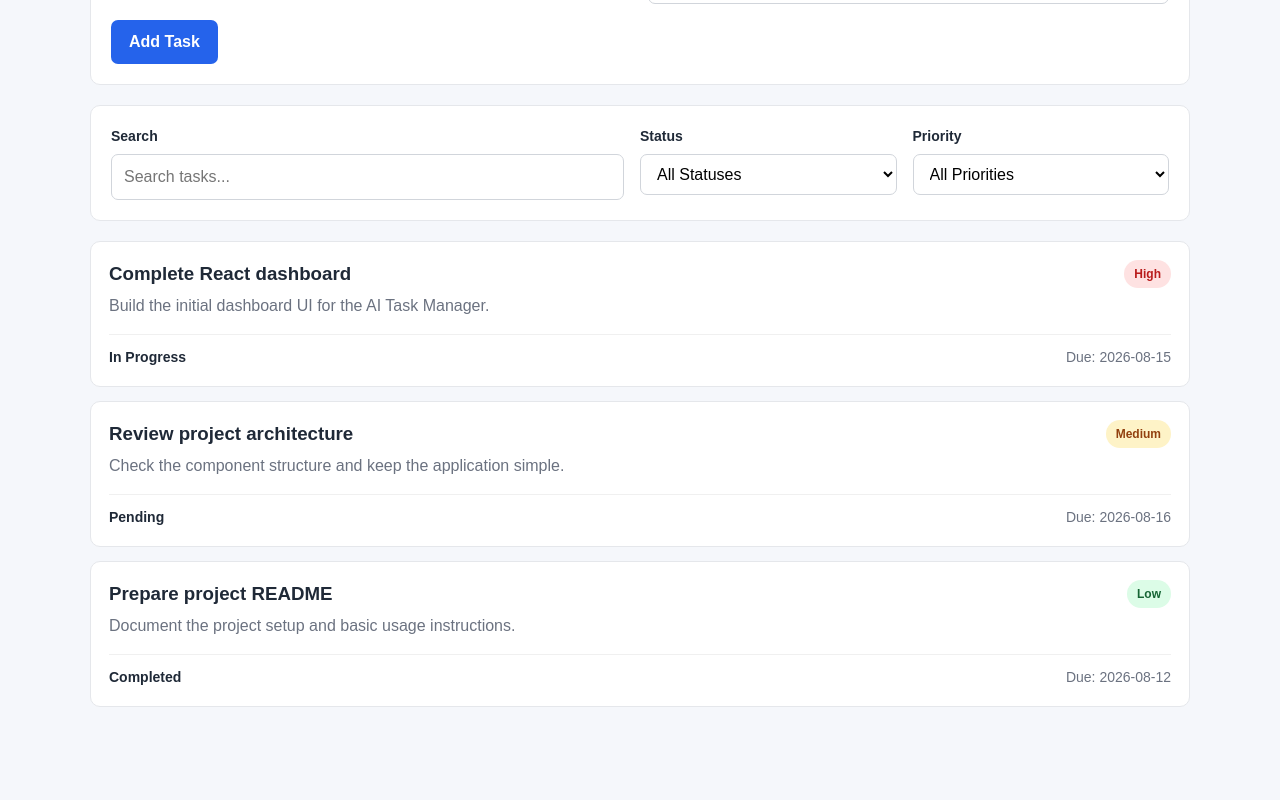
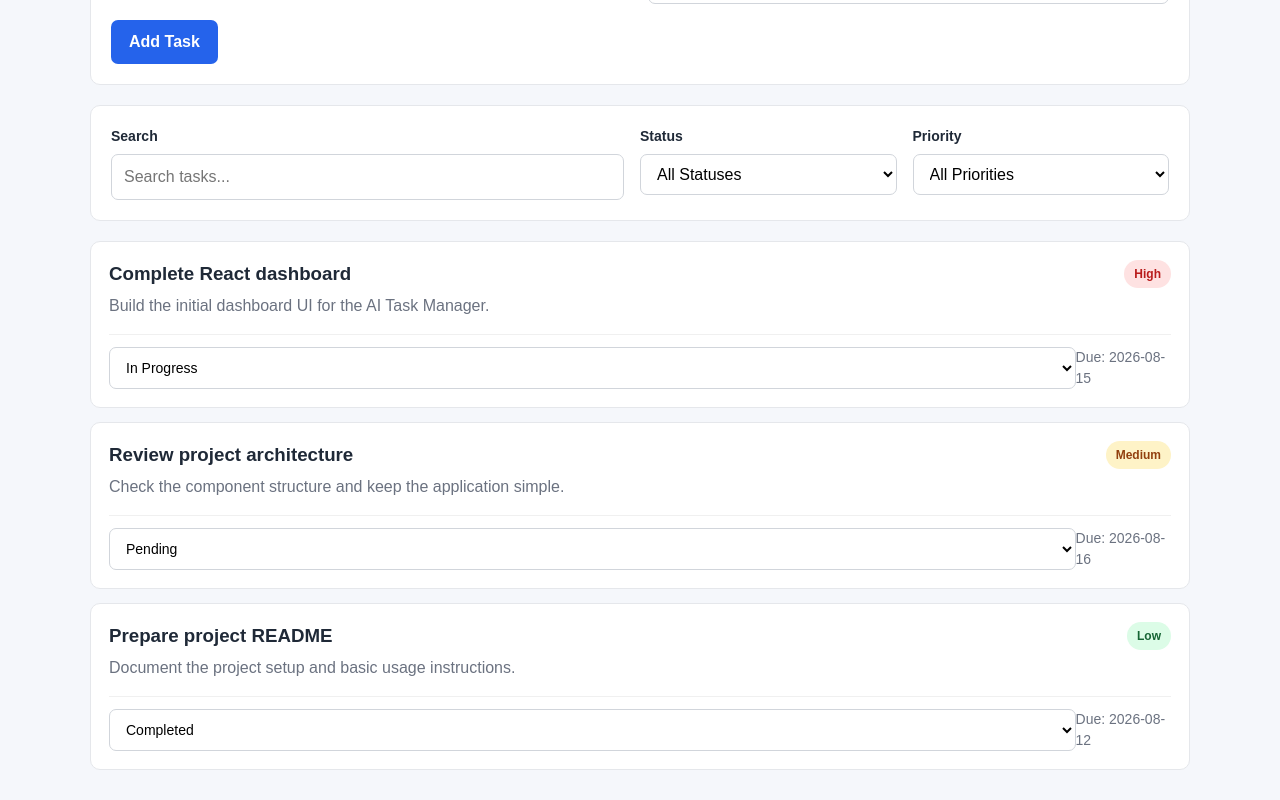
Before and after one commit to Abhishek-Savita-3012/ai-task-manager, a React (Vite) app: page / in a window 1280 px wide. Shown: the part 818-1618 px from the top of the page. Before the commit the page ends 1565 px from the top, so only its background shows below. Built offline with nearby package versions, Linux system fonts and the light colour scheme.

Commit message:
feat: implement task status updates

```diff
--- a/src/App.jsx
+++ b/src/App.jsx
@@ -46,6 +46,16 @@ function App() {
     setTasks((currentTasks) => [...currentTasks, newTask]);
   };
 
+  const updateTaskStatus = (taskId, newStatus) => {
+    setTasks((currentTasks) =>
+      currentTasks.map((task) =>
+        task.id === taskId
+          ? { ...task, status: newStatus }
+          : task
+      )
+    );
+  };
+
   const completedTasks = tasks.filter(
     (task) => task.status === "Completed"
   ).length;
@@ -82,7 +92,10 @@ function App() {
 
           <TaskFilters />
 
-          <TaskList tasks={tasks} />
+          <TaskList
+            tasks={tasks}
+            onUpdateStatus={updateTaskStatus}
+          />
         </section>
       </main>
     </div>
--- a/src/components/TaskCard.jsx
+++ b/src/components/TaskCard.jsx
@@ -1,4 +1,8 @@
-function TaskCard({ task }) {
+function TaskCard({ task, onUpdateStatus }) {
+  const handleStatusChange = (event) => {
+    onUpdateStatus(task.id, event.target.value);
+  };
+
   return (
     <article className="task-card">
       <div className="task-card-header">
@@ -13,7 +17,16 @@ function TaskCard({ task }) {
       </div>
 
       <div className="task-card-footer">
-        <span className="status">{task.status}</span>
+        <select
+          value={task.status}
+          onChange={handleStatusChange}
+          aria-label={`Status for ${task.title}`}
+        >
+          <option value="Pending">Pending</option>
+          <option value="In Progress">In Progress</option>
+          <option value="Completed">Completed</option>
+        </select>
+
         <span className="due-date">Due: {task.dueDate}</span>
       </div>
     </article>
--- a/src/components/TaskList.jsx
+++ b/src/components/TaskList.jsx
@@ -1,10 +1,14 @@
 import TaskCard from "./TaskCard";
 
-function TaskList({ tasks }) {
+function TaskList({ tasks, onUpdateStatus }) {
   return (
     <section className="task-list">
       {tasks.map((task) => (
-        <TaskCard key={task.id} task={task} />
+        <TaskCard
+          key={task.id}
+          task={task}
+          onUpdateStatus={onUpdateStatus}
+        />
       ))}
     </section>
   );
```
Also changed, not shown: 1 other file (tests, documents, lock files or other folders).
